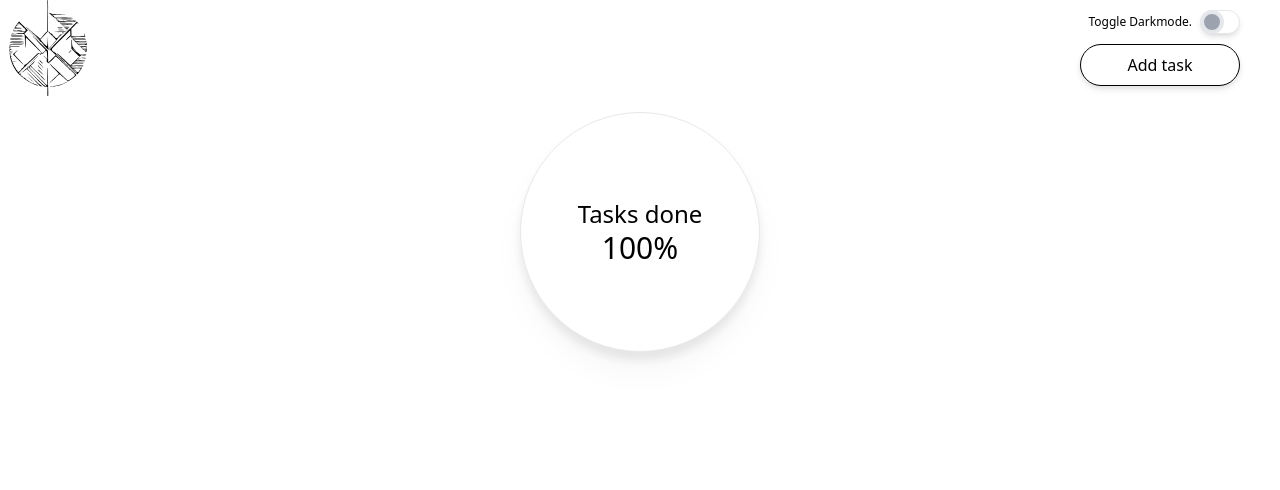
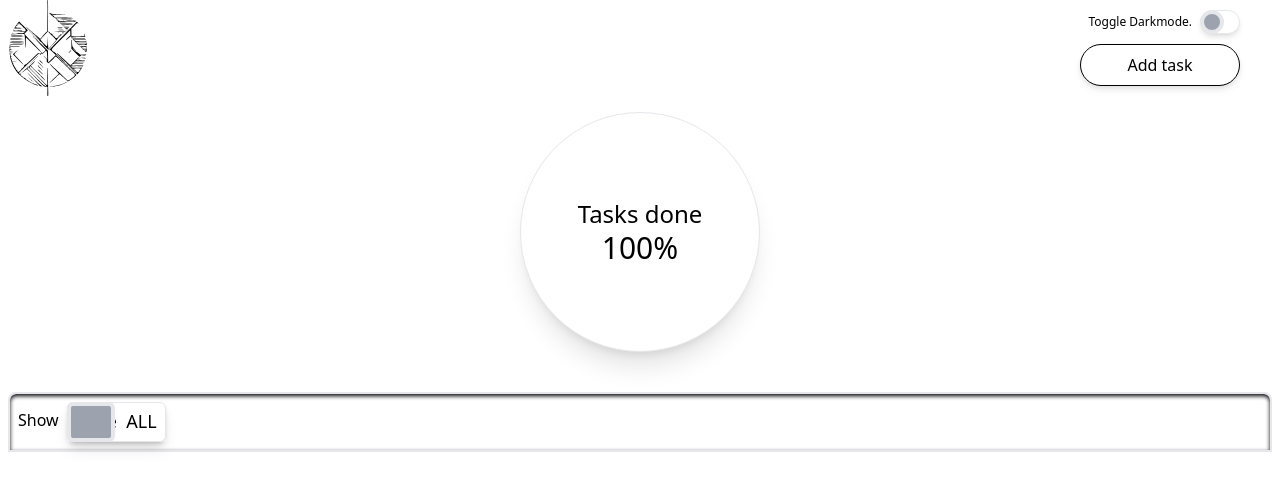
Before and after one commit to safstromo/weblab2, a Vue app: page / in a window 1280 px wide. Shown: the top 490 px of the page. Built offline with nearby package versions, Linux system fonts and the light colour scheme.

Commit message:
add filter done button

```diff
--- /dev/null
+++ b/src/components/DoneButton.vue
@@ -0,0 +1,41 @@
+<script setup lang="ts">
+import { useTaskStore } from '@/stores/TaskStore';
+defineEmits(['filterDone']);
+
+const taskStore = useTaskStore();
+</script>
+<template>
+    <div class="m-2">
+        <label for="toggle" class="text-md dark:text-white pr-2">Show</label>
+        <div
+            class="relative inline-block w-26 h-10 mr-2 align-middle select-none transition duration-200 ease-in shadow-lg dark:shadow-amber-600"
+        >
+            <input
+                @input="taskStore.filterToggle"
+                v-model="taskStore.filterTasks"
+                type="checkbox"
+                name="toggleDone"
+                id="toggleDone"
+                class="toggle-checkbox absolute block w-12 h-10 rounded-md bg-gray-400 border-4 appearance-none cursor-pointer dark:bg-white dark:border-amber-600"
+            />
+            <label
+                for="toggleDone"
+                class="toggle-label block overflow-hidden h-10 rounded-md bg-white border shadow-md cursor-pointer pt-1 p-1 text-lg text-center dark:border-none"
+            >
+                <p>Done &nbsp;ALL&nbsp;</p>
+            </label>
+        </div>
+    </div>
+</template>
+<style scoped>
+.toggle-checkbox:checked {
+    @apply: right-0 border-green-400;
+    right: 0;
+    border-color: #68d391;
+}
+
+.toggle-checkbox:checked + .toggle-label {
+    @apply: bg-green-400;
+    background-color: #68d391;
+}
+</style>
--- a/src/components/PercentCircle.vue
+++ b/src/components/PercentCircle.vue
@@ -15,7 +15,7 @@ const percentDone = computed(() => {
 
 <template>
     <div
-        class="flex flex-col items-center justify-center w-60 h-60 rounded-full bg-white border drop-shadow-xl m-2 dark:bg-gray-800 dark:text-white dark:border-black"
+        class="flex flex-col items-center mb-10 justify-center w-60 h-60 rounded-full bg-white border shadow-xl m-2 dark:bg-gray-800 dark:text-white dark:border-black dark:shadow-amber-600"
     >
         <h2 class="text-2xl">Tasks done</h2>
         <h2 class="text-3xl">{{ percentDone }}%</h2>
--- a/src/components/TaskTile.vue
+++ b/src/components/TaskTile.vue
@@ -13,9 +13,30 @@ function deleteTask(taskToDelete: Task) {
 <template>
     <ul class="flex flex-row justify-center flex-wrap w-full">
         <li
+            v-show="!taskStore.filterTasks"
             class="box-border flex m-2 w-80 bg-white border border-black rounded-md drop-shadow-lg dark:bg-gray-900 dark:text-white"
-            v-for="(task, index) in taskStore.tasks"
-            :key="index"
+            v-for="task in taskStore.tasks"
+            :key="task.id"
+        >
+            <router-link :to="{ name: 'task', params: { taskId: task.id } }">
+                <div class="textbox flex flex-col items-center">
+                    <h2 class="m-2 text-xl underline overflow-hidden">{{ task.title }}</h2>
+                    <p class="m-2 text-sm h-32 text-center overflow-hidden">{{ task.todo }}</p>
+                </div>
+            </router-link>
+            <input class="checkbox w-6 m-2" type="checkbox" v-model="task.isDone" />
+            <button
+                @click="deleteTask(task)"
+                class="deleteBtn transition ease-in bg-stone-300 hover:bg-red-600 active:bg-stone-300 dark:bg-black dark:hover:bg-red-600"
+            >
+                Delete
+            </button>
+        </li>
+        <li
+            class="box-border flex m-2 w-80 bg-white border border-black rounded-md drop-shadow-lg dark:bg-gray-900 dark:text-white"
+            v-show="taskStore.filterTasks"
+            v-for="task in taskStore.getIncomplete"
+            :key="task.id"
         >
             <router-link :to="{ name: 'task', params: { taskId: task.id } }">
                 <div class="textbox flex flex-col items-center">
--- a/src/stores/TaskStore.ts
+++ b/src/stores/TaskStore.ts
@@ -1,5 +1,5 @@
 import { defineStore } from 'pinia';
-import { ref } from 'vue';
+import { computed, ref } from 'vue';
 import type { Ref } from 'vue';
 
 export type Task = {
@@ -11,6 +11,12 @@ export type Task = {
 
 export const useTaskStore = defineStore('tasks', () => {
     const tasks: Ref<Task[]> = ref([]);
+    const filterTasks = ref(false);
 
-    return { tasks };
+    const filterToggle = computed(() => (filterTasks.value = !filterTasks.value));
+    const getIncomplete = computed(() => {
+        return tasks.value.filter((t) => !t.isDone);
+    });
+
+    return { tasks, getIncomplete, filterTasks, filterToggle };
 });
--- a/src/views/HomeView.vue
+++ b/src/views/HomeView.vue
@@ -1,6 +1,7 @@
 <script setup lang="ts">
 import TaskTile from '../components/TaskTile.vue';
 import PercentCircle from '../components/PercentCircle.vue';
+import DoneButton from '../components/DoneButton.vue';
 import { useTaskStore } from '@/stores/TaskStore';
 
 const taskStore = useTaskStore();
@@ -8,6 +9,11 @@ const taskStore = useTaskStore();
 <template>
     <div class="flex flex-col justify-items-center items-center p-2">
         <PercentCircle :tasks="taskStore.tasks" />
-        <TaskTile />
+        <div
+            class="container border-2 rounded-t-lg shadow-inner shadow-black dark:border-black dark:shadow-amber-600"
+        >
+            <DoneButton />
+            <TaskTile />
+        </div>
     </div>
 </template>
```
